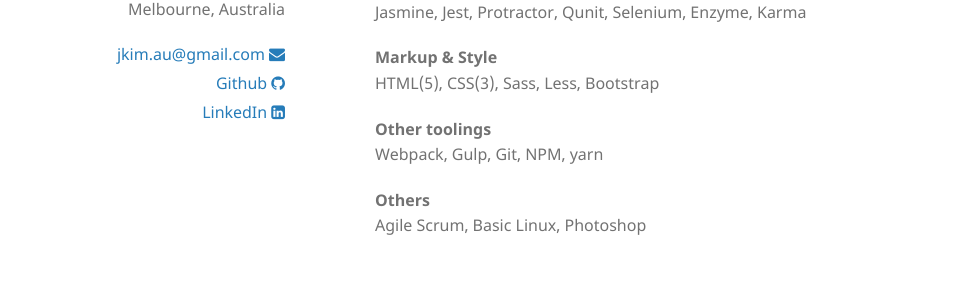
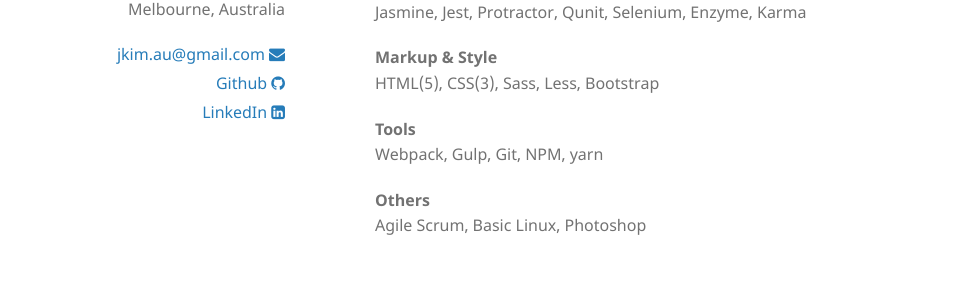
Before and after one commit to jkimau/jkimau.github.io, a Jekyll site: the page built from _pages/resume.html, in a window 1280 px wide and 900 px high, scrolled down 2201 px. Shown: the part 142-444 px from the top of the window, without its empty margins (125-1087 px from the left). Built offline with Jekyll 4.4.1, drawn with Linux system fonts in a browser that asks for light colours; comment, search, counter and statistics services are not loaded.

Commit message:
update a word

```diff
--- a/_pages/resume.html
+++ b/_pages/resume.html
@@ -130,7 +130,7 @@
             <span>HTML(5), CSS(3), Sass, Less, Bootstrap</span>
         </p>
         <p>
-            <span class="stress">Other toolings</span>
+            <span class="stress">Tools</span>
             <br/>
             <span>Webpack, Gulp, Git, NPM, yarn</span>
         </p>
```
